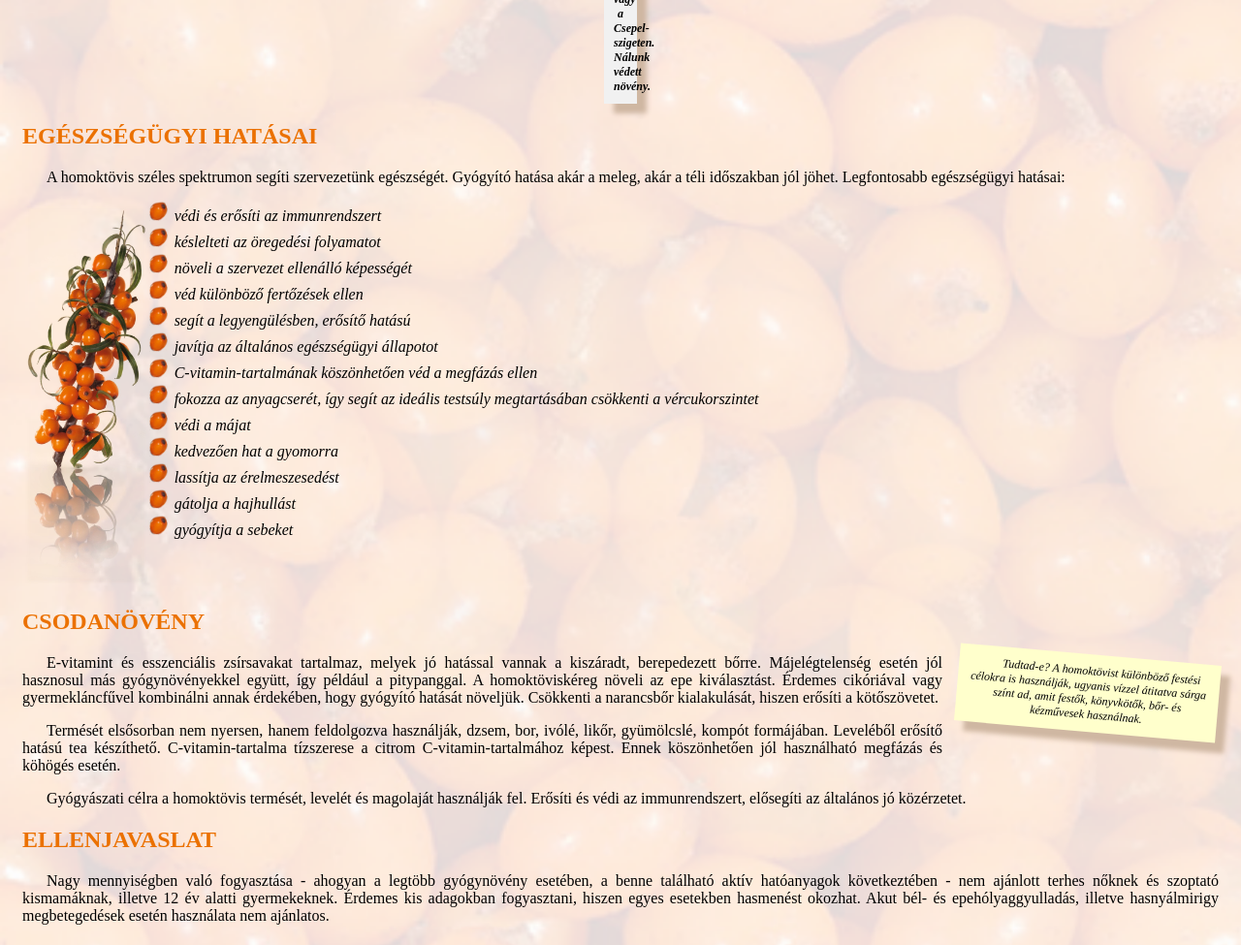
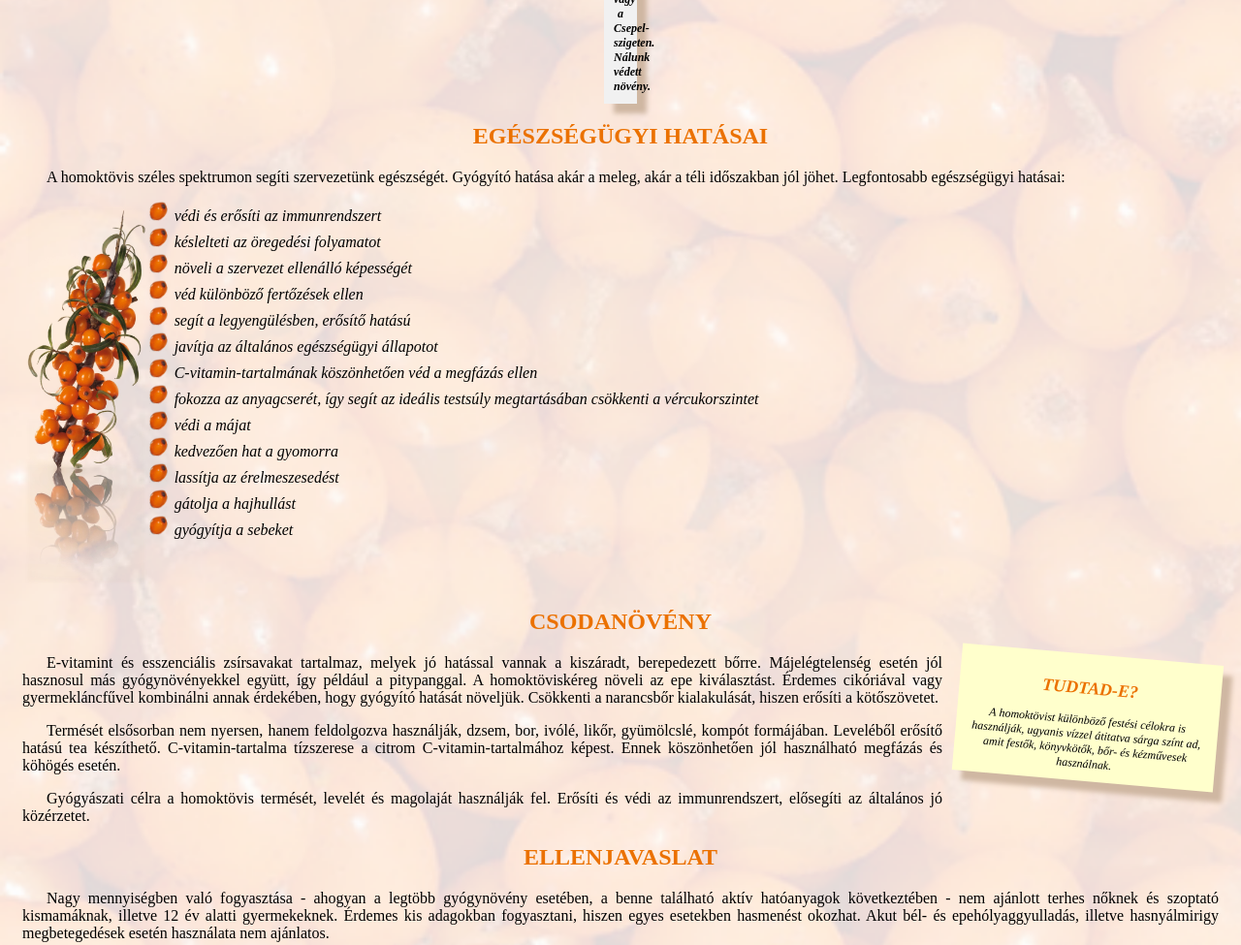
Before and after one commit to Szaklajda/Homoktovis, a plain HTML site: page index.html in a window 1280 px wide. Shown: the part 860-1835 px from the top of the page at 97% size. Drawn offline with Linux system fonts and the light colour scheme.

Commit message:
15polish2

```diff
--- a/htovis.css
+++ b/htovis.css
@@ -16,7 +16,7 @@ h1{
 h2 {
   text-transform: uppercase;
   color: #eb7100;
-  text-align: left;
+  text-align: center;
 }
 
 p{
--- a/index.html
+++ b/index.html
@@ -42,9 +42,9 @@
     </p>
     <br class="blokktores">
     <h2>Csodanövény</h2>
-    <p id="erdekesseg" class="keret">Tudtad-e? A homoktövist különböző festési célokra is használják, ugyanis vízzel
+    <p> <div class="keret" id="erdekesseg"><h2>Tudtad-e?</h2> A homoktövist különböző festési célokra is használják, ugyanis vízzel
         átitatva sárga színt ad, amit festők,
-        könyvkötők, bőr- és kézművesek használnak.
+        könyvkötők, bőr- és kézművesek használnak.</div>
     </p>
     <p>E-vitamint és esszenciális zsírsavakat tartalmaz, melyek jó hatással vannak a kiszáradt, berepedezett bőrre.
         Májelégtelenség esetén jól hasznosul más gyógynövényekkel együtt, így például a pitypanggal. A homoktöviskéreg
```
